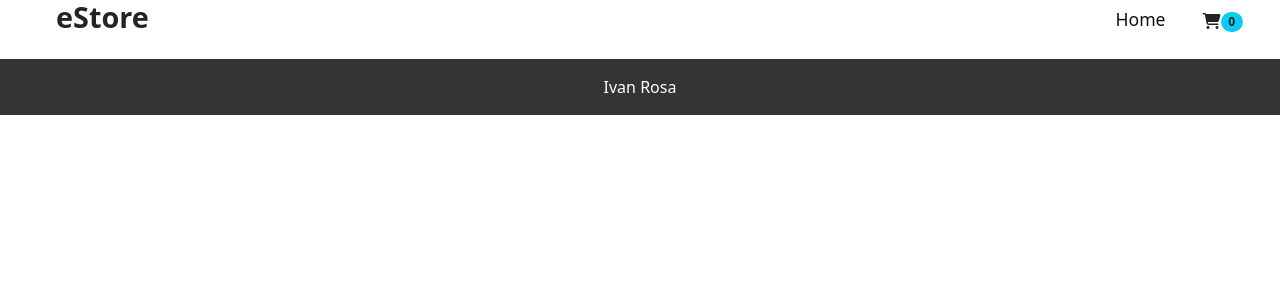
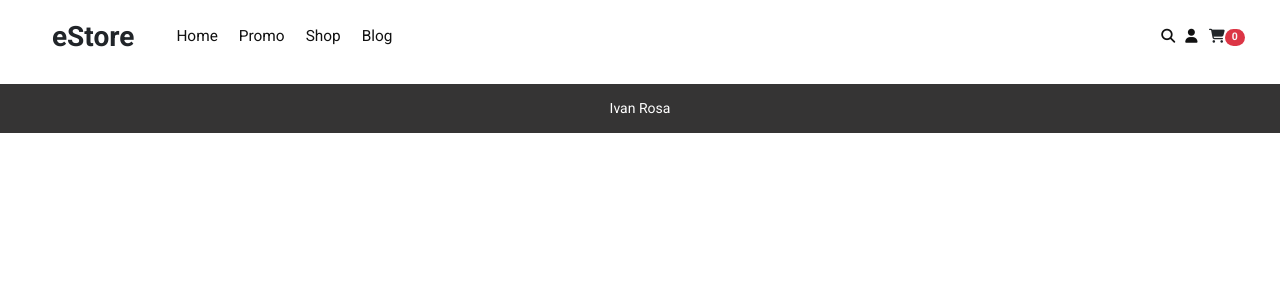
Before and after one commit to dsrivan/prj004-2022-dioInterDesafioFinal-React-NodeJs-FullStack, a React (Create React App) app in the folder frontend/: page /product/1 in a window 1280 px wide. Shown: the top 300 px of the page. Built offline with nearby package versions, Linux system fonts and the light colour scheme; the HTML template or start-up script is replaced by a standard one.

Commit message:
melhorias no front

```diff
--- a/frontend/package.json
+++ b/frontend/package.json
@@ -3,6 +3,9 @@
   "version": "0.1.0",
   "private": true,
   "dependencies": {
+    "@fortawesome/fontawesome-svg-core": "^1.3.0",
+    "@fortawesome/free-solid-svg-icons": "^6.0.0",
+    "@fortawesome/react-fontawesome": "^0.1.17",
     "@material-ui/core": "^4.12.3",
     "@material-ui/icons": "^4.11.2",
     "@testing-library/jest-dom": "^5.11.4",
--- a/frontend/public/index.html
+++ b/frontend/public/index.html
@@ -4,11 +4,23 @@
     <meta charset="utf-8" />
     <link rel="icon" href="%PUBLIC_URL%/favicon.ico" />
     <meta name="viewport" content="width=device-width, initial-scale=1" />
-    <link rel="stylesheet" href="https://fonts.googleapis.com/css?family=Roboto:300,400,500,700&display=swap" />
-    <link rel="stylesheet" href="https://fonts.googleapis.com/icon?family=Material+Icons" />
 
-    <link href="https://cdn.jsdelivr.net/npm/bootstrap@5.0.1/dist/css/bootstrap.min.css" rel="stylesheet" integrity="sha384-+0n0xVW2eSR5OomGNYDnhzAbDsOXxcvSN1TPprVMTNDbiYZCxYbOOl7+AMvyTG2x" crossorigin="anonymous">
-    <title>React App</title>
+    <link
+      rel="stylesheet"
+      href="https://fonts.googleapis.com/css?family=Roboto:300,400,500,700&display=swap"
+    />
+    <link
+      rel="stylesheet"
+      href="https://fonts.googleapis.com/icon?family=Material+Icons"
+    />
+
+    <link
+      href="https://cdn.jsdelivr.net/npm/bootstrap@5.0.1/dist/css/bootstrap.min.css"
+      rel="stylesheet"
+      integrity="sha384-+0n0xVW2eSR5OomGNYDnhzAbDsOXxcvSN1TPprVMTNDbiYZCxYbOOl7+AMvyTG2x"
+      crossorigin="anonymous"
+    />
+    <title>dioStore</title>
   </head>
   <body>
     <noscript>You need to enable JavaScript to run this app.</noscript>
@@ -25,7 +37,11 @@
     -->
 
     <!-- Option 1: Bootstrap Bundle with Popper -->
-    <script src="https://cdn.jsdelivr.net/npm/bootstrap@5.0.1/dist/js/bootstrap.bundle.min.js" integrity="sha384-gtEjrD/SeCtmISkJkNUaaKMoLD0//ElJ19smozuHV6z3Iehds+3Ulb9Bn9Plx0x4" crossorigin="anonymous"></script>
+    <script
+      src="https://cdn.jsdelivr.net/npm/bootstrap@5.0.1/dist/js/bootstrap.bundle.min.js"
+      integrity="sha384-gtEjrD/SeCtmISkJkNUaaKMoLD0//ElJ19smozuHV6z3Iehds+3Ulb9Bn9Plx0x4"
+      crossorigin="anonymous"
+    ></script>
     <!--Font Awesome-->
     <script src="https://kit.fontawesome.com/2c36e9b7b1.js"></script>
   </body>
--- /dev/null
+++ b/frontend/src/App.css
@@ -0,0 +1,8 @@
+* {
+  font-family: "Roboto", sans-serif;
+  font-size: 14px;
+}
+
+i.fas.fa-search {
+  margin-right: 10px;
+}
--- a/frontend/src/App.js
+++ b/frontend/src/App.js
@@ -5,6 +5,7 @@ import Routes from './routes';
 import { Container } from '@material-ui/core/';
 import Header from './components/Header';
 import Footer from './components/Footer';
+import './App.css';
 
 const App = () => {
 
--- a/frontend/src/Pages/home_styled.js
+++ b/frontend/src/Pages/home_styled.js
@@ -98,6 +98,7 @@ export const BannerButton = styled.a`
     border: 1px solid;
     border-color: #b34c4c;
     color: #fff;
+    text-align: center;
     cursor: pointer;
     transition: all .2s ease-in-out;
     text-decoration: none;
--- a/frontend/src/components/Cart/index.js
+++ b/frontend/src/components/Cart/index.js
@@ -20,7 +20,7 @@ const Cart = () => {
         <>
             <button type="button" className="btn" data-bs-toggle="modal" data-bs-target="#CartModal">
                 <span><i className="fas fa-shopping-cart"></i></span>
-                <span className="badge rounded-pill bg-info text-dark">
+                <span className="badge rounded-pill bg-danger text-light">
                     {cart.value}
                 </span>
             </button>
@@ -31,8 +31,8 @@ const Cart = () => {
                     <div className="modal-content">
                         <div className="modal-header">
                             <h5 className="modal-title" id="CartModalLabel">Meu Carrinho</h5>
-                            <button type="button" className="close" data-bs-dismiss="modal" aria-label="Close">
-                                <span aria-hidden="true">&times;</span>
+                            <button type="button" className="bg-light border-0 close" data-bs-dismiss="modal" aria-label="Close">
+                                <i className="far text-dark fa-times-circle fs-4"></i>
                             </button>
                         </div>
 
@@ -40,42 +40,70 @@ const Cart = () => {
                             <table className="table table-hover">
                                 <thead>
                                     <tr>
-                                        <th scope="col"></th>
-                                        <th scope="col">Produto</th>
-                                        <th scope="col">Qtd</th>
-                                        <th scope="col">Preço</th>
-                                        <th scope="col"></th>
-                                        <th scope="col"></th>
-                                        <th scope="col">Total</th>
+                                        <th scope="col" style={{ textAlign: "center", verticalAlign: "middle" }}>Option</th>
+                                        <th scope="col" style={{ textAlign: "center", verticalAlign: "middle" }}>Product</th>
+                                        <th scope="col" style={{ textAlign: "center", verticalAlign: "middle" }}>Qtd</th>
+                                        <th scope="col" style={{ textAlign: "center", verticalAlign: "middle" }}>Price</th>
+                                        <th scope="col" style={{ textAlign: "center", verticalAlign: "middle" }}>Subtotal</th>
                                     </tr>
                                 </thead>
                                 <tbody>
                                     {cart.Cart.map(item => {
                                         return (
                                             <tr key={item.id}>
-                                                <th><button onClick={() => dispatch(cartActions.DeleteItem(cart, item))} className="badge bg-danger"><i className="fas fa-window-close"></i></button></th>
-                                                <th><img className="img-fluid img-thumbnail" src={item.image} alt={item.Name} width="50px" /></th>
-                                                <th><span className="badge badge-pill bg-warning">
+
+                                                {/* option */}
+                                                <td style={{ textAlign: "center", verticalAlign: "middle" }}>
+                                                    <button onClick={() => dispatch(cartActions.DeleteItem(cart, item))} className="badge bg-light border-0">
+                                                        <i className="fas fa-times-circle text-danger fs-4"></i>
+                                                    </button>
+                                                </td>
+
+                                                {/* Product */}
+                                                <td style={{ textAlign: "center", verticalAlign: "middle" }}>
+                                                    <img className="img-fluid img-thumbnail border-0" src={item.image} alt={item.Name} width="50px" />
+                                                </td>
+
+                                                {/* Qtd */}
+                                                <td style={{ textAlign: "center", verticalAlign: "middle" }}>
+                                                    <button onClick={() => dispatch(cartActions.RemoveItem(cart, item))} className="bg-transparent border-0">
+                                                        <i className="fas fa-minus-circle text-secondary"></i>
+                                                    </button>
                                                     {item.quantity}
-                                                </span></th>
-                                                <th>R$ {item.price.toFixed(2)}</th>
-                                                <th><button onClick={() => dispatch(cartActions.AddItem(cart, item))} className="badge badge-pill bg-primary"><i className="fas fa-plus"></i></button></th>
-                                                <th><button onClick={() => dispatch(cartActions.RemoveItem(cart, item))} className="badge badge-pill bg-danger"><i className="fas fa-minus"></i></button></th>
-                                                <th>R$ {(item.price * item.quantity).toFixed(2)}</th>
+                                                    <button onClick={() => dispatch(cartActions.AddItem(cart, item))} className="bg-transparent border-0">
+                                                        <i className="fas fa-plus-circle"></i>
+                                                    </button>
+                                                </td>
+
+                                                {/* Price */}
+                                                <td style={{ textAlign: "center", verticalAlign: "middle" }}>
+                                                    R$ {item.price.toFixed(2)}
+                                                </td>
+
+                                                {/* Total */}
+                                                <td style={{ textAlign: "center", verticalAlign: "middle" }}>
+                                                    R$ {(item.price * item.quantity).toFixed(2)}
+                                                </td>
                                             </tr>
                                         )
                                     })}
                                     <tr>
-                                        <th colSpan="2" scope="col">Total</th>
-                                        <th colSpan="3">{cart.value} itens</th>
-                                        <th colSpan="2">R$ {totalPrice.toFixed(2)}</th>
+                                        <td colSpan="2" scope="col"
+                                        >Total
+                                        </td>
+                                        <td colSpan="2">
+                                            {cart.value} {(cart.value === 1) ? "item" : "items"}
+                                        </td>
+                                        <td colSpan="2">
+                                            R$ {totalPrice.toFixed(2)}
+                                        </td>
                                     </tr>
                                 </tbody>
                             </table>
                         </div>
 
                         <div className="modal-footer">
-                            <button type="button" className="btn btn-secondary" data-bs-dismiss="modal">Close</button>
+                            <button type="button" className="btn btn-dark" data-bs-dismiss="modal">Close</button>
                         </div>
                     </div>
                 </div>
--- a/frontend/src/components/Header.js
+++ b/frontend/src/components/Header.js
@@ -3,27 +3,33 @@ import { Link } from 'react-router-dom';
 import { Grid } from '@material-ui/core/';
 
 import * as S from './Header_styled';
+
 import Cart from '../components/Cart/index';
 
 const Header = () => {
     return (
-        <Grid container xs={12}>
+        <Grid container xs={12} style={{ padding: "20px 0" }}>
             <S.Navigation>
-                <div>
+                <div style={{ display: "flex" }}>
                     <S.Logo>eStore</S.Logo>
-                </div>
-                <div>
                     <S.NavigationItem>
                         <Link to="/">
                             <S.NavigationItem>Home</S.NavigationItem>
                         </Link>
                     </S.NavigationItem>
+                    <S.NavigationItem>Promo</S.NavigationItem>
+                    <S.NavigationItem>Shop</S.NavigationItem>
+                    <S.NavigationItem>Blog</S.NavigationItem>
+                </div>
+                <div>
                     <S.NavigationItem>
+                        <i class="fas fa-search"></i>
+                        <i class="fas fa-user"></i>
                         <Cart />
                     </S.NavigationItem>
                 </div>
             </S.Navigation>
-        </Grid>
+        </Grid >
     )
 }
 
--- a/frontend/src/components/Header_styled.js
+++ b/frontend/src/components/Header_styled.js
@@ -1,9 +1,4 @@
 import styled from 'styled-components';
-
-export const Logo = styled.h1`
-font-size: 1.8rem;
-font-weight: 700;
-`;
 
 export const Navigation = styled.ul`
     width: inherit;
@@ -11,13 +6,22 @@ export const Navigation = styled.ul`
     justify-content: space-between;
     align-items: center;
     list-style: none;
+    margin-bottom: 10px;
+`;
+
+export const Logo = styled.h1`
+    font-size: 2rem;
+    font-weight: 700;
+    margin: 0;
 `;
 
 export const NavigationItem = styled.li`
     display: inline-block;
+    align-self: center;
     font-size: 1.1rem;
     margin-left: 1.5rem;
     font-weight: 500;
     color: #111;
+    font-weight: 400;
     cursor: pointer;
 `;
```
Also changed, not shown: 2 other files (tests, documents, lock files or other folders).
